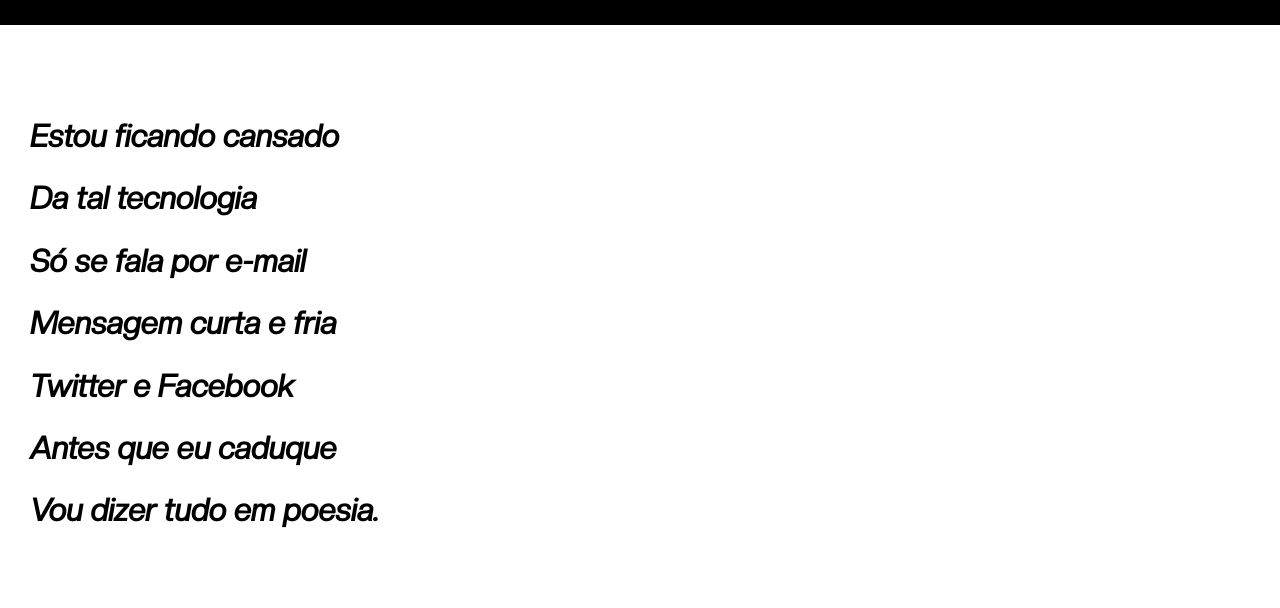
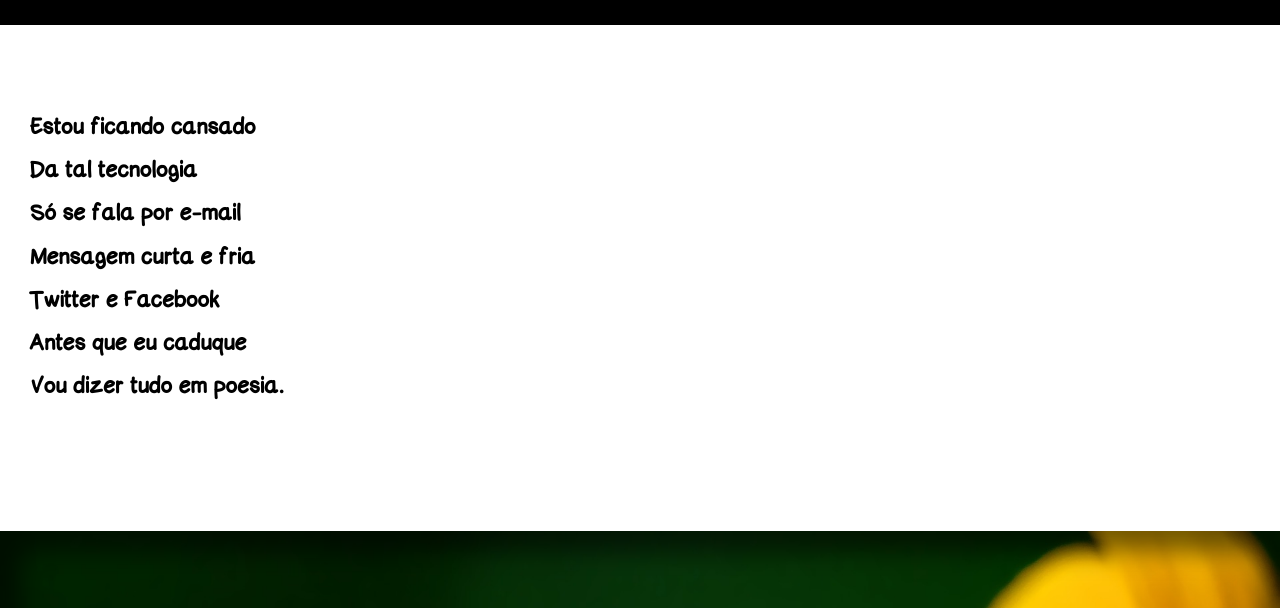
Before and after one commit to pedrovianax/desafio-cordel, a plain HTML site: page index.html in a window 1280 px wide. Shown: the part 125-733 px from the top of the page. Drawn offline with Linux system fonts and the light colour scheme.

Commit message:
atualização no tamanho da font

```diff
--- a/style.css
+++ b/style.css
@@ -17,13 +17,19 @@
 @font-face {
     font-family: 'Creato2';
     src: url(fonts/CreatoDisplay-RegularItalic.otf) format(Opentype);
+
 }
 
+@font-face {
+    font-family:'Comic' ;
+    src: url(fonts/ComicNeueSansID.ttf) format(Truetype);
+}
 :root{
     --font1: 'Roboto', sans-serif;
     --font2: 'Nexa', sans-serif;
     --font3: 'Creato', sans-serif;
     --font4: 'Creato2', sans-serif;
+    --font5: 'Comic', sans-serif;
 }
 
 *{
@@ -70,13 +76,13 @@ section{
     padding-top: 10vh;
     padding-bottom: 10vh;
     line-height: 2em;
-    font-size: 3.9vh;
+    font-size: 2.7vh;
     padding-left: 30px;
 
 }
 section > p{
     padding-bottom: 2em;
-    font-family: var(--font4);
+    font-family: var(--font5);
     font-weight: 700;
 
 }
```
Also changed, not shown: index.html (+2 -2 lines), fonts/ComicNeueSansID.ttf (added).
